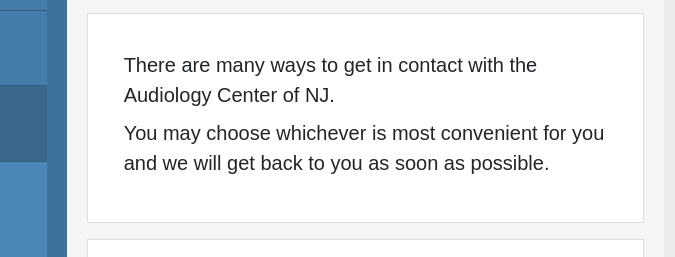
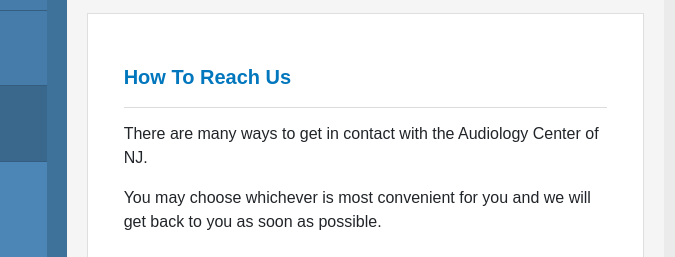
Before and after one commit to jamesklapper/jamesklapper.github.io, a plain HTML site: page contact.html in a window 1280 px wide. Shown: the part 543-800 px from the top of the page, 424-1099 px from the left. Drawn offline with nearby package versions, Linux system fonts and the light colour scheme; a script that the page names is missing; a web font is replaced by a local one.

Commit message:
Add files via upload

```diff
--- a/contact.html
+++ b/contact.html
@@ -102,12 +102,10 @@
               </div>
               <div class="card rounded-0 my-3">
                 <div class="card-body m-3">
-                  <h5 class="font-weight-normal">
-                    There are many ways to get in contact with the Audiology Center of NJ.
-                  </h5>
-                  <h5 class="font-weight-normal">
-                  You may choose whichever is most convenient for you and we will get back to you as soon as possible.
-                  </h5>
+                  <h5 class="card-subtitle">How To Reach Us</h5>
+                  <hr>
+                  <p>There are many ways to get in contact with the Audiology Center of NJ.</p>
+                  <p>You may choose whichever is most convenient for you and we will get back to you as soon as possible.</p>
                 </div>
               </div>
               <div class="card rounded-0 my-3">
```
